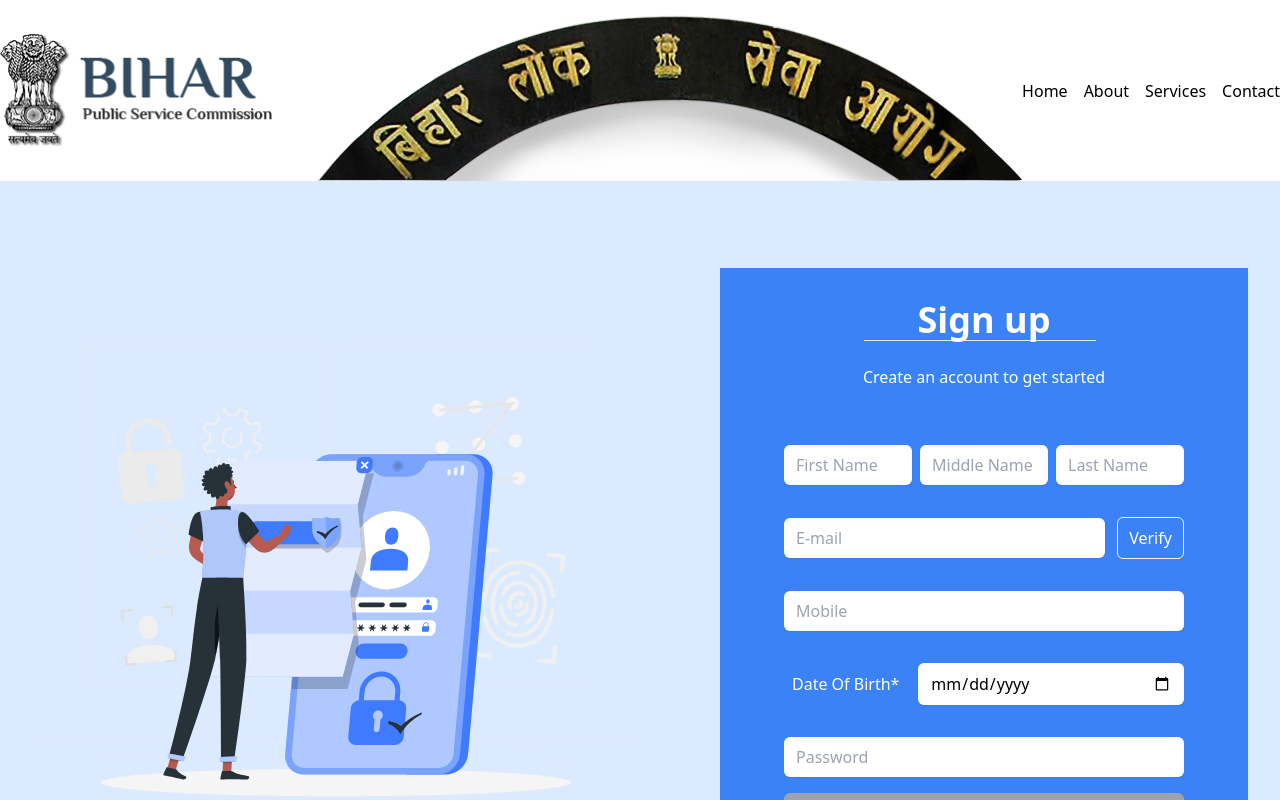
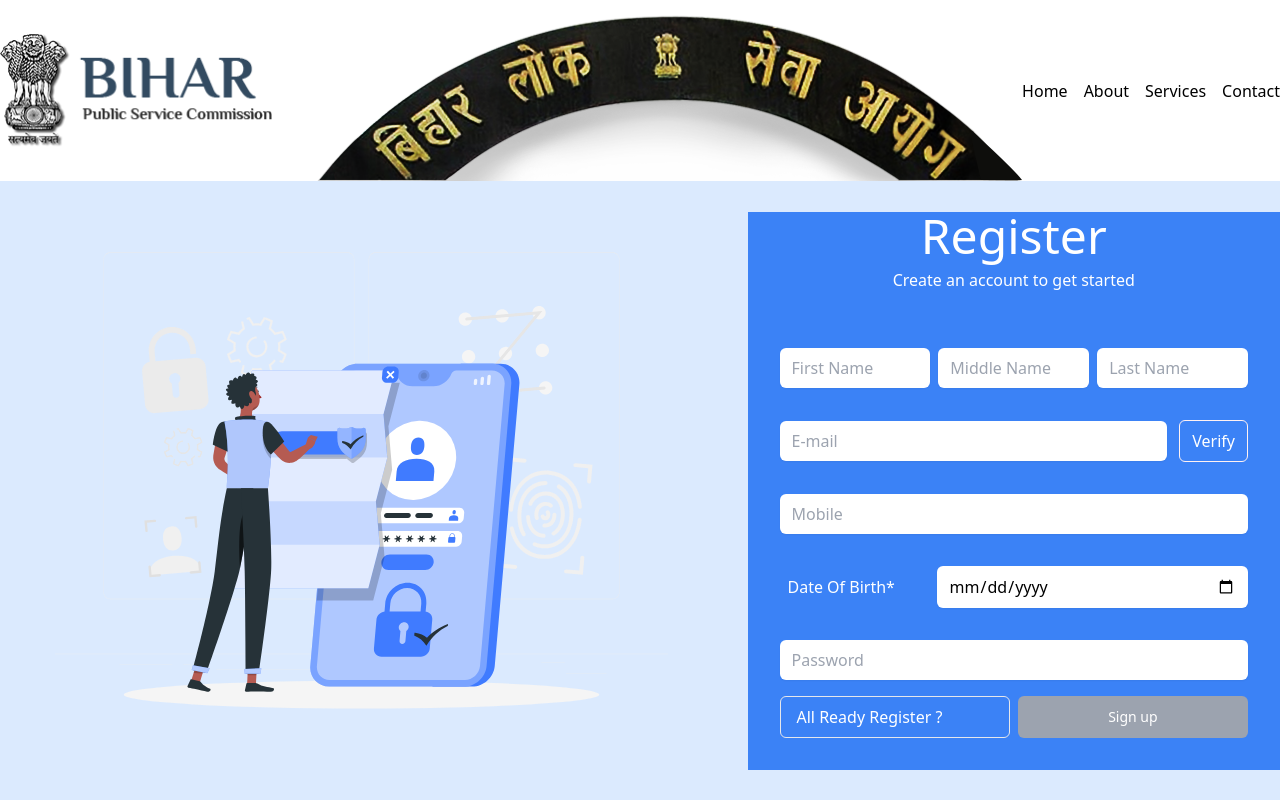
Before and after one commit to SurajSinghDevloper/bpsc_Dummy, a React (Create React App) app in the folder bpsc_dummy/: page /registration in a window 1280 px wide. Shown: the top 800 px of the page. Built offline with nearby package versions, Linux system fonts and the light colour scheme.

Commit message:
ui change

```diff
--- a/bpsc_dummy/src/App.js
+++ b/bpsc_dummy/src/App.js
@@ -1,30 +1,27 @@
-import React, { useState, useEffect } from 'react';
-import { BrowserRouter as Router, Switch, Route } from 'react-router-dom';
+import React, { useEffect, useContext } from 'react';
+import { BrowserRouter as Router, Switch, Route, Redirect } from 'react-router-dom';
 import Home from './Components/Home';
 import Registration from './Components/Registration';
 import ContactUs from './Components/ContactUs';
 import PrivateRoute from './Configuration/PrivateRoute';
 import Dashboard from './Components/Dashboard/Dashboard';
 import NotFoundPage from './NotFoundPage';
-import { Redirect } from 'react-router-dom/cjs/react-router-dom';
+// import {  } from 'react-router-dom/cjs/react-router-dom';
+import { MyContext } from './ContextApis/MyContext';
 
 function App() {
-  const [isAuthenticated, setIsAuthenticated] = useState(false);
-
-
+  const {isAuthenticated, setIsAuthenticated} = useContext(MyContext)
   useEffect(() => {
     const JSONToken = localStorage.getItem('token');
-    console.log(JSONToken)
     const userJSON = localStorage.getItem('user');
-    const isAuthenticated = JSONToken && userJSON;
+    setIsAuthenticated(!!(JSONToken && userJSON));
+  }, [setIsAuthenticated]);
 
-    setIsAuthenticated(isAuthenticated);
-  }, []);
-console.log(isAuthenticated)
   return (
     <Router>
       <Switch>
-        <Route exact path="/">
+        <Route exact path ={"/"}>
+
           {isAuthenticated ? <Dashboard /> : <Home />}
         </Route>
         <Route path='/registration' component={Registration} />
--- a/bpsc_dummy/src/Components/Dashboard/Dashboard.js
+++ b/bpsc_dummy/src/Components/Dashboard/Dashboard.js
@@ -1,7 +1,7 @@
 import React, { useState } from "react";
 import Sidebar from './Sidebar'
 import Container from './Container'
-const Dashboard = (props) => {
+const Dashboard = () => {
   const [activePage, setActivePage] = useState("Dashboard");
 
   return (
--- a/bpsc_dummy/src/Components/Home.js
+++ b/bpsc_dummy/src/Components/Home.js
@@ -8,9 +8,10 @@ import TextToImage from '../Configuration/TextToImage'
 import {loginPost} from '../Configuration/ApiCalls'
 import '../CustomStyle.css'
 import { MyContext } from '../ContextApis/MyContext'
+import { setCookie } from '../Configuration/Cookies'
 
 const Home = () => {
-  const { setInitialData } = useContext(MyContext);
+  const { setInitialData, setIsAuthenticated } = useContext(MyContext);
   const [emailID, setemailID] = useState('');
   const [password, setPassword] = useState('');
   const history = useHistory();
@@ -71,25 +72,23 @@ const Home = () => {
       if (isValid) {
         alert('Captcha is validated!');
         if (emailID !== "" || password !== "") {
-          const resData =loginPost(`${process.env.REACT_APP_BASE_URL}/api/v1/auth/login`,user)
-          if(resData){
-            setInitialData(resData)
-            history.push('/dashboard')
+          const resData = await loginPost(`${process.env.REACT_APP_BASE_URL}/api/v1/auth/login`, user);
+          if (resData) {
+            // localStorage.setItem("user", JSON.stringify(resData.user));
+            setCookie("user",resData.user, 1)
+            setIsAuthenticated(true);
+            history.push('/dashboard');
           }
         }
       } else {
-        // Alert("All Fields Are Important");
-
         alert('Invalid Captcha! Please try again.');
         generateCaptcha();
       }
     } catch (error) {
       console.error("Error:", error);
     }
+  };
 
-    // onClose();
-    // Implement your login logic here using 'username' and 'password'
-  };
   useEffect(() => {
     generateCaptcha();
   }, []);
@@ -141,7 +140,7 @@ const Home = () => {
               {/* Captcha */}
               <div className='bg-blue-500 '>
                 <div className=' mt-2 p-2  flex justify-between'>
-                  <div className="captchatext select-none">
+                  <div className="captchatext select-none w-max">
                     <TextToImage text={captchaText} style={{ backgroundColor: 'white', fontWeight: '500px' }} />
                     <div className="absolute inset-x-0 inset-y-5 bottom-0 h-[2px] bg-slate-500 transform rotate-6"></div>
                   </div>
--- a/bpsc_dummy/src/Components/Registration.js
+++ b/bpsc_dummy/src/Components/Registration.js
@@ -37,12 +37,10 @@ const Registration = () => {
                 history.push('/');
             } catch (error) {
                 console.error('Error in handleSubmit:', error.message);
-                // Handle the error accordingly (e.g., display an error message to the user)
             }
         } else {
             alert("All Fields are Mandatory !");
         }
-        // You can redirect or perform further actions after submission
     };
 
 
@@ -59,40 +57,36 @@ const Registration = () => {
         try {
             const otpFormData = new FormData();
             otpFormData.append("emailID", formData.emailID);
-
-            // Add 'await' here to wait for the asynchronous operation to complete
             const res = await OtpPostData(`${process.env.REACT_APP_BASE_URL}/otp/send-otp`, otpFormData);
 
 
-                setSignupDisabled(false);  // Enable signup button on successful OTP response
+            setSignupDisabled(false);
         } catch (error) {
             console.error('Error sending OTP:', error);
-            // Handle error accordingly (e.g., display a message to the user)
-            setSignupDisabled(false);  // Disable signup button on error
+            setSignupDisabled(false);
         }
     };
 
 
 
     const handleVerifyClick = () => {
-        openOTPModal(); // Open OTP Modal
+        openOTPModal();
         sendOTP();
         setSignupDisabled(false)
     };
     return (
         <Layout>
 
-            <div className="relative flex items-center h-screen  bg-blue-100 justify-center">
-                <div className="flex flex-col lg:flex-row items-center p-8">
+            <div className=" flex h-1/2 items-center  bg-blue-100 justify-center">
+                <div className="flex flex-col sm:flex-row items-center ml-auto  pt-1 pb-1">
                     <img src={SignupSVG} alt="Signup" className="w-1/2  mr-20 " />
-                    <div className="w-full h-4/6 bg-blue-500 p-8">
-                        <h2 className="text-4xl font-bold text-white text-center">Sign up</h2>
-                        <hr className='font-bold text-white w-1/2 ml-28 p-2' />
+                    <div className="  bg-blue-500 h-1/2">
+                        <h2 className="text-5xl text-white text-center">Register</h2>
+                        {/* <hr className='font-bold text-white w-1/2 ml-28 p-2' /> */}
                         <p className="mt-2 text-md text-white text-center">
                             Create an account to get started
                         </p>
                         <form className="mt-6 space-y-4 p-8 w-full bg-blue-500" onSubmit={handleSubmit}>
-                            {/* ... Input fields */}
                             <div className="space-y-8">
                                 <div className='flex justify-center items-center '>
                                     <label htmlFor="firstName" className="sr-only">
@@ -203,9 +197,15 @@ const Registration = () => {
                                         placeholder="Password"
                                     />
                                 </div>
-                                {/* Add other input fields for middle name, last name, email, password */}
+
                             </div>
-                            <div className="w-full">
+                            <div className="w-full flex flex-row">
+                                <a  href='/'
+                                    className={`w-full cursor-pointer mr-2 py-2 px-4 border font-medium rounded-md text-white focus:ring-2 focus:ring-offset-2 bg-blue-500 hover:bg-blue-600`}
+                                >
+                                    All Ready Register ?
+                                </a>
+
                                 <button
                                     type="submit"
                                     disabled={signupDisabled}
--- a/bpsc_dummy/src/ContextApis/MyContext.js
+++ b/bpsc_dummy/src/ContextApis/MyContext.js
@@ -11,6 +11,7 @@ const MyContextProvider = ({ children }) => {
   const [verified, SetVarified]=useState(false)
   const [initialData, setInitialData]=useState({})
   const [profileIfo, setProfileInfo]=useState('');
+  const [isAuthenticated, setIsAuthenticated] = useState(false);
 
   const updateValue = (newValue) => {
     setSomeValue(newValue);
@@ -29,7 +30,8 @@ const MyContextProvider = ({ children }) => {
       setInitialData,
       profileIfo,
       setProfileInfo,
-      setUserInfo}}>
+      setUserInfo,
+      isAuthenticated, setIsAuthenticated}}>
       {children}
     </MyContext.Provider>
   );
```
Also changed, not shown: bpsc_dummy/src/Components/Dashboard/Personal_Information.js (+15 -8 lines).
